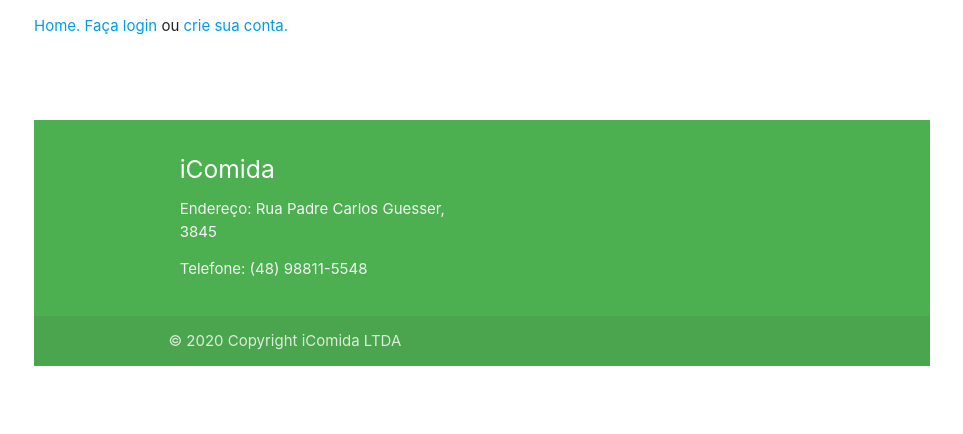
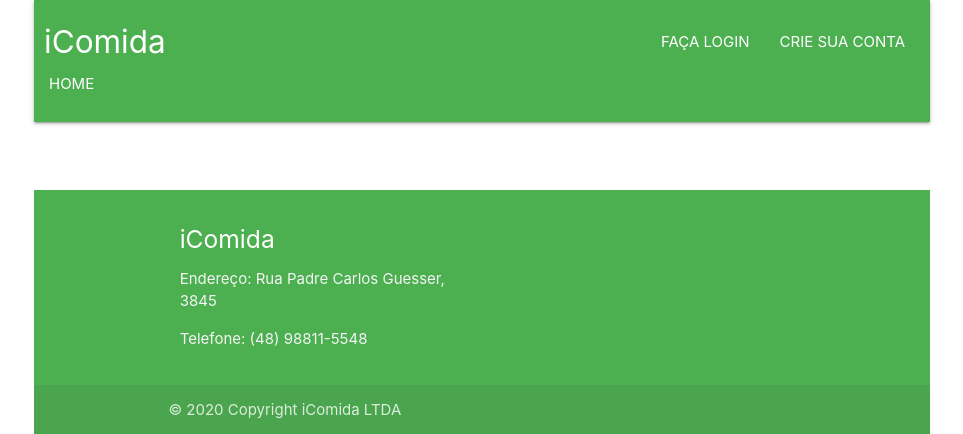
Before and after one commit to AlexGuesser/Trabalho-Final-Dev-Web, a Django app: template produtos/templates/index.html in a window 1280 px wide. Shown: the top 434 px of the page, without its empty margins (158-1121 px from the left). Run offline with Django 3.2, Linux system fonts and the light colour scheme; the template is opened without the code that fills it, so the values that code supplies are empty.

Commit message:
Creating Header/nav

```diff
--- a/produtos/templates/index.html
+++ b/produtos/templates/index.html
@@ -8,7 +8,10 @@
       href="https://cdnjs.cloudflare.com/ajax/libs/materialize/1.0.0/css/materialize.min.css"
     />
     <!--Import Google Icon Font-->
-    <link href="https://fonts.googleapis.com/css?family=Material+Icons|Material+Icons+Outlined" rel="stylesheet">
+    <link
+      href="https://fonts.googleapis.com/css?family=Material+Icons|Material+Icons+Outlined"
+      rel="stylesheet"
+    />
 
     <!-- Compiled and minified JavaScript -->
     <script src="https://cdnjs.cloudflare.com/ajax/libs/materialize/1.0.0/js/materialize.min.js"></script>
@@ -19,20 +22,57 @@
   </head>
 
   <body class="container" style="min-width: 50%">
-    <p>
-      <a href="{% url 'promocoes:index' %}">Home.</a>
-    {% if user.is_authenticated %}
-      Bem vindo, {{ user.username }}.
-      <a href="{% url 'usuarios:logout' %}?proximapagina={{request.path}}">Logout.</a>
-      <a href="{% url 'usuarios:perfil' %}">Perfil.</a>
-      <a href="{% url 'promocoes:favoritos' %}">Favoritos.</a>
-      {% if perms.produtos.edit_produto %}<a href="{% url 'produtos:index' %}">Admin1.</a> {% endif %}
-      {% if perms.loja.edit_loja %}<a href="{% url 'lojas:index' %}">Admin2.</a> {% endif %}
-    {% else %}
-    <a href="{% url 'usuarios:login' %}">Faça login</a> ou
-    <a href="{% url 'usuarios:cadastrar' %}">crie sua conta.</a>
-    {% endif %}
-  </p>
+    <nav class="nav-extended green">
+      <div class="nav-wrapper" style="padding: 10px">
+        <a href="#" class="brand-logo">iComida</a>
+        <a href="#" data-target="mobile-demo" class="sidenav-trigger"
+          ><i class="material-icons">menu</i></a
+        >
+        <ul id="nav-mobile" class="right hide-on-med-and-down">
+          {% if user.is_authenticated %}
+          <li class="title">
+            <strong> Bem Vindo, {{ user.username }}</strong>
+          </li>
+          {% endif %} {% if user.is_authenticated %}
+          <li>
+            <a href="{% url 'usuarios:logout' %}?proximapagina={{request.path}}"
+              >LOGOUT</a
+            >
+          </li>
+          {% else %}
+          <li>
+            <a href="{% url 'usuarios:login' %}">FAÇA LOGIN</a>
+          </li>
+          <li>
+            <a href="{% url 'usuarios:cadastrar' %}">CRIE SUA CONTA</a>
+          </li>
+          {% endif %}
+        </ul>
+      </div>
+      <div class="nav-content">
+        <ul class="tabs tabs-transparent">
+          {% if user.is_authenticated %}
+          <li>
+            <a href="{% url 'promocoes:index' %}">HOME</a>
+          </li>
+          <li>
+            <a href="{% url 'usuarios:perfil' %}">PERFIL</a>
+          </li>
+          <li>
+            <a href="{% url 'promocoes:favoritos' %}">FAVORITOS</a>
+          </li>
+          {% if perms.produtos.edit_produto %}
+          <li><a href="{% url 'produtos:index' %}">ADMIN - PRODUTOS</a></li>
+          {% endif %} {% if perms.loja.edit_loja %}
+          <li><a href="{% url 'lojas:index' %}">ADMIN - LOJAS</a></li>
+          {% endif %} {% else %}
+          <li>
+            <a href="{% url 'promocoes:index' %}">HOME</a>
+          </li>
+          {% endif %}
+        </ul>
+      </div>
+    </nav>
 
     <br />
 
```
Also changed, not shown: produtos/templates/static/log.jpg (added).
